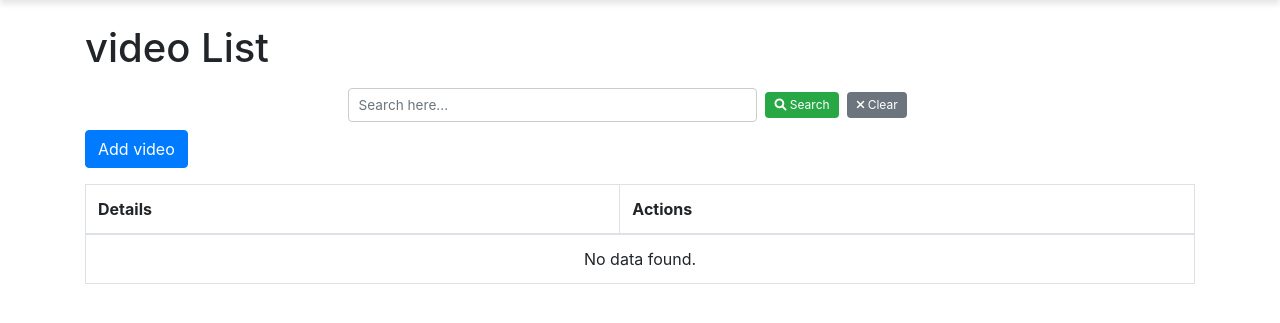
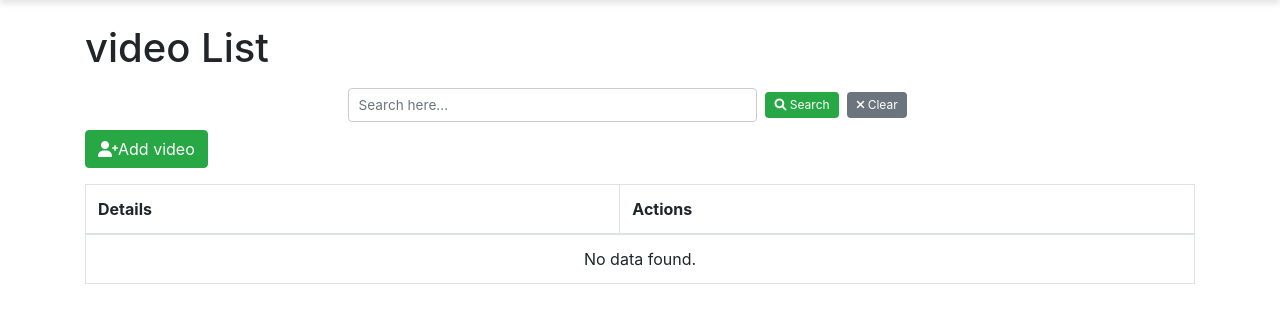
Before and after one commit to a-bibash/ePlatform, a Django app: page /adminpanel/models/courses/video/ in a window 1280 px wide. Shown: the part 62-385 px from the top of the page. Run offline with Django 5.2, Linux system fonts and the light colour scheme; the visitor is signed in with stand-in values (Sample User, id 1); data that the repository does not hold is empty; some libraries are stand-ins or nearby versions.

Commit message:
Improve button in adminpanel

```diff
--- a/eStudy/templates/adminpanel/model_list.html
+++ b/eStudy/templates/adminpanel/model_list.html
@@ -82,7 +82,7 @@
         </a>
     </form>
 </div>
-<a href="{% url 'model_create' app_label=app_label model_name=model_name %}" class="btn btn-primary mb-3">Add {{ model_name }}</a>
+<a href="{% url 'model_create' app_label=app_label model_name=model_name %}" class="btn btn-success mb-3"> <i class="fas fa-user-plus"></i>Add {{ model_name }}</a>
 <table class="table table-bordered">
     <thead>
         <tr>
```
Also changed, not shown: eStudy/templates/accounts/password_reset.html (+0 -7 lines).
